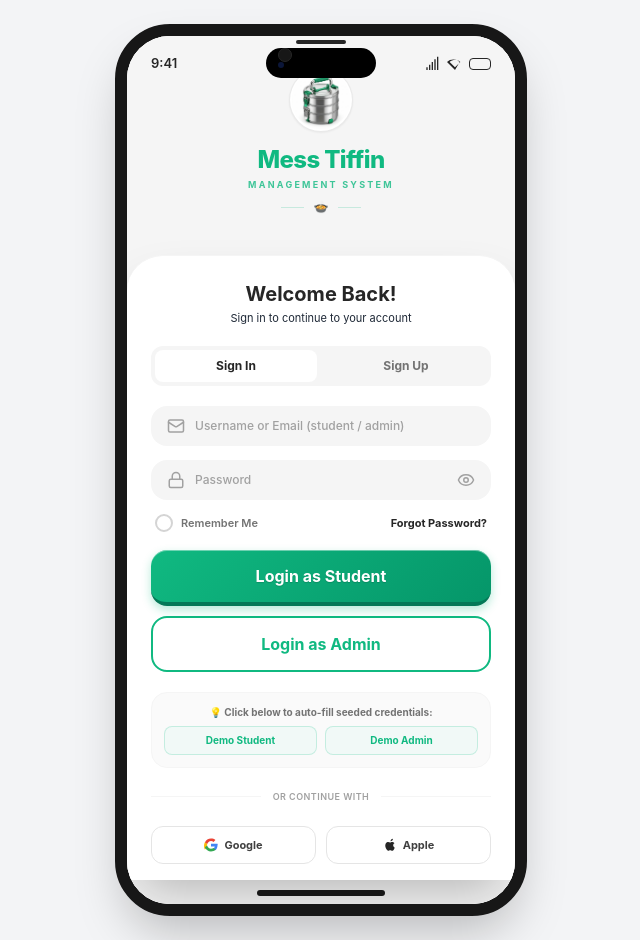
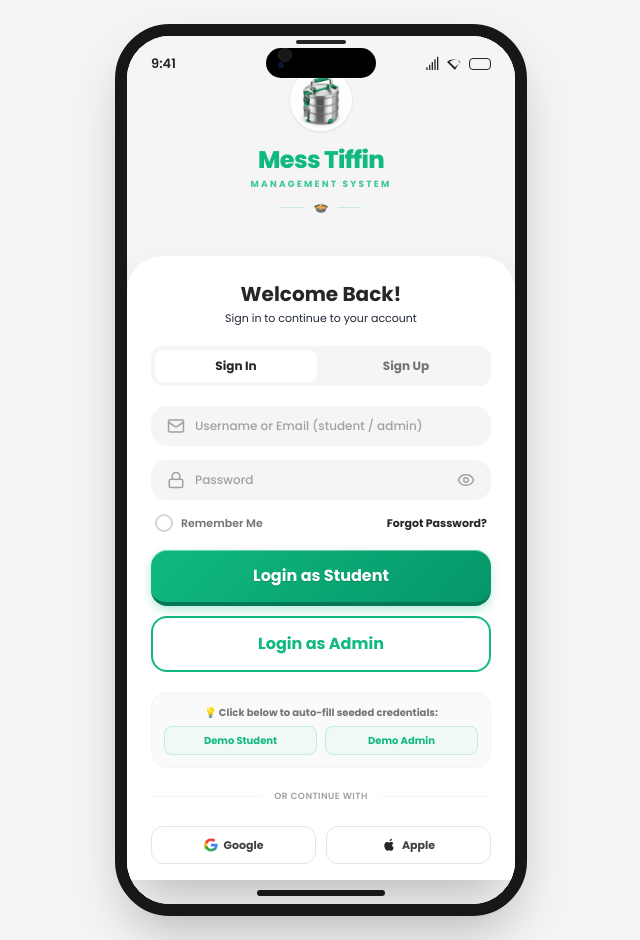
Before and after one commit to abhay96k/Mess-Tiffen--mng, a React (Vite) app in the folder frontend/: page / in a window 1280 px wide. Shown: the whole page, without its empty margins (319-959 px from the left). Built offline with nearby package versions, Linux system fonts and the light colour scheme.

Commit message:
font changed

```diff
--- a/frontend/index.html
+++ b/frontend/index.html
@@ -4,6 +4,9 @@
     <meta charset="UTF-8" />
     <link rel="icon" type="image/svg+xml" href="/favicon.svg" />
     <meta name="viewport" content="width=device-width, initial-scale=1.0" />
+    <link rel="preconnect" href="https://fonts.googleapis.com">
+    <link rel="preconnect" href="https://fonts.gstatic.com" crossorigin>
+    <link href="https://fonts.googleapis.com/css2?family=Poppins:wght@300;400;500;600;700;800&display=swap" rel="stylesheet">
     <title>mess--mng</title>
   </head>
   <body>
--- a/frontend/src/index.css
+++ b/frontend/src/index.css
@@ -5,7 +5,7 @@
   --color-primary-light: #E6F8F3;
   --color-primary-dark: #059669;
 
-  --font-sans: "Inter", system-ui, -apple-system, BlinkMacSystemFont, "Segoe UI", Roboto, "Helvetica Neue", Arial, sans-serif;
+  --font-sans: "Poppins", "Inter", system-ui, -apple-system, BlinkMacSystemFont, "Segoe UI", Roboto, sans-serif;
 }
 
 :root {
```
